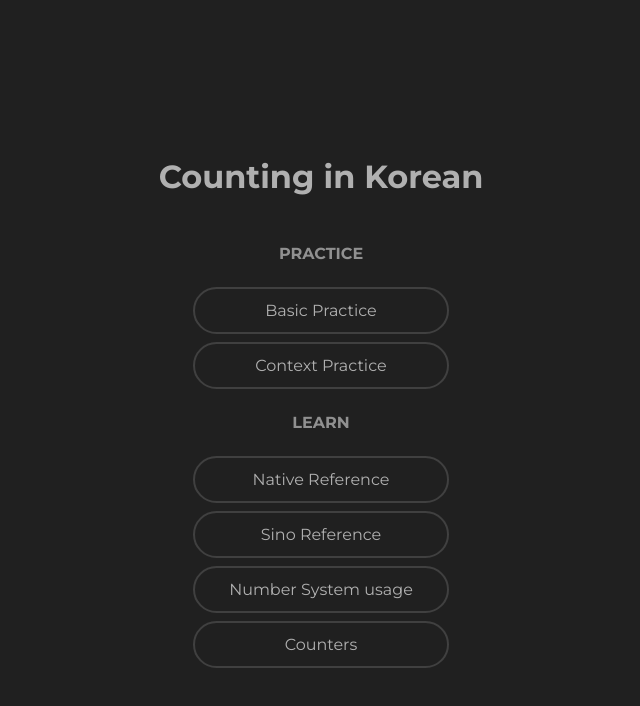
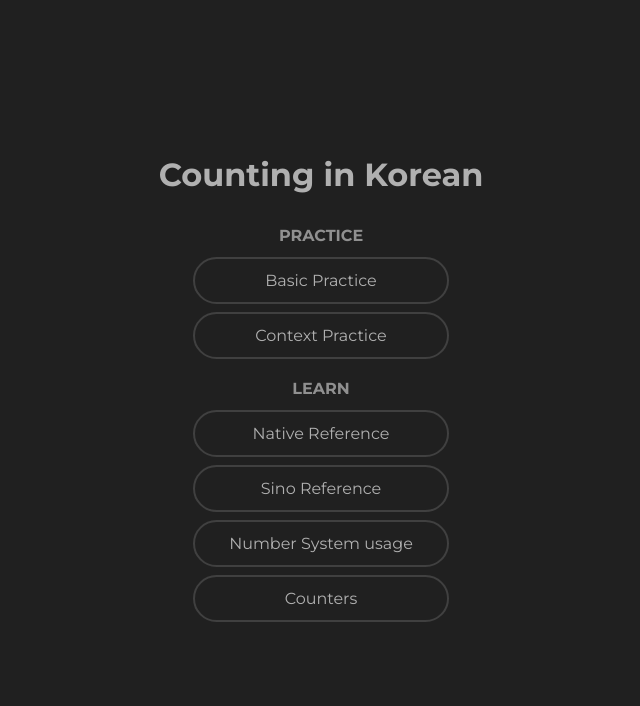
Before and after one commit to jacob-c-bickel/counting-in-korean, a Next.js app: page / in a window 1280 px wide. Shown: the top 706 px of the page, without its empty margins (319-959 px from the left). Built offline with nearby package versions, Linux system fonts and the light colour scheme.

Commit message:
home margin changes

```diff
--- a/app/components/templates/Home/Home.js
+++ b/app/components/templates/Home/Home.js
@@ -10,34 +10,30 @@ export default function Home() {
       <Head>
         <title>Counting in Korean</title>
       </Head>
+
       <h1>Counting in Korean</h1>
+
       <p>Practice</p>
-      <div className={styles.buttonGrid}>
       <Link href="/practice/basic">
         <button>Basic Practice</button>
       </Link>
       <Link href="/practice/context">
         <button>Context Practice</button>
       </Link>
-      </div>
+
       <p>Learn</p>
-      <div className={styles.buttonGrid}>
       <Link href="/learn/native">
         <button>Native Reference</button>
       </Link>
-
       <Link href="/learn/sino">
         <button>Sino Reference</button>
       </Link>
-
       <Link href="/learn/usage">
         <button>Number System usage</button>
       </Link>
-
       <Link href="/learn/counters">
         <button>Counters</button>
       </Link>
-      </div>
     </Page>
   );
 }
--- a/app/components/templates/Home/Home.module.scss
+++ b/app/components/templates/Home/Home.module.scss
@@ -11,7 +11,7 @@
   button {
     display: block;
     width: 16rem;
-    margin: 0.5rem;
+    margin: 0.25rem;
     // height: 3rem;
 
     // border: solid 0.125rem white;
@@ -24,13 +24,18 @@
   }
 
   h1 {
-    margin: 2rem 0;
+    text-align: center;
+    margin: 0.5rem 0 1rem 0;
   }
 
   p {
-    margin: 1rem 0;
+    margin: 1rem 0 0.5rem 0;
     color: $monoTextSoft;
     text-transform: uppercase;
     font-weight: bold;
   }
+
+  :last-child {
+    margin-bottom: 2rem;
+  }
 }
```
Lines whose indentation alone changed are shown as unchanged.
